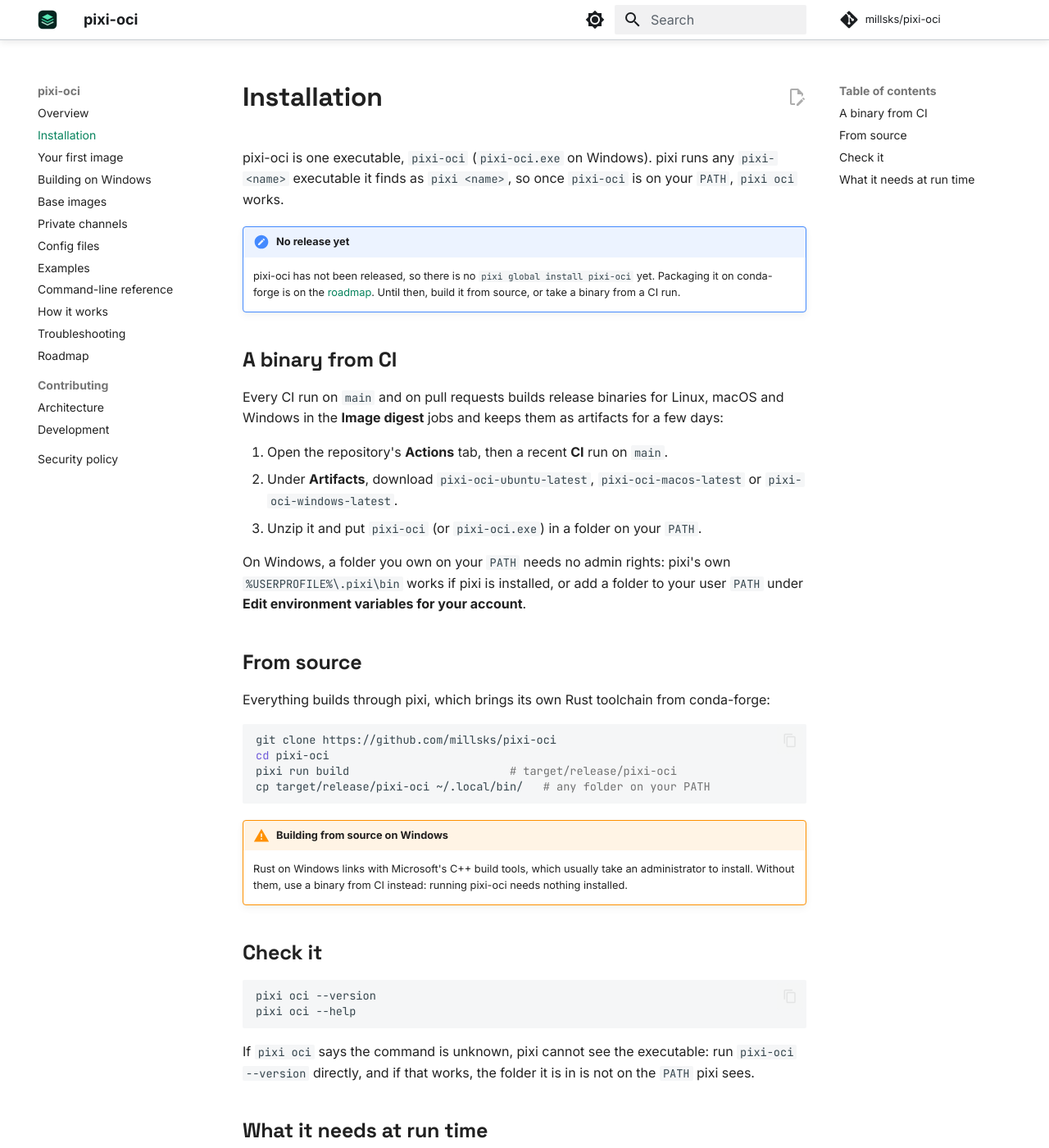
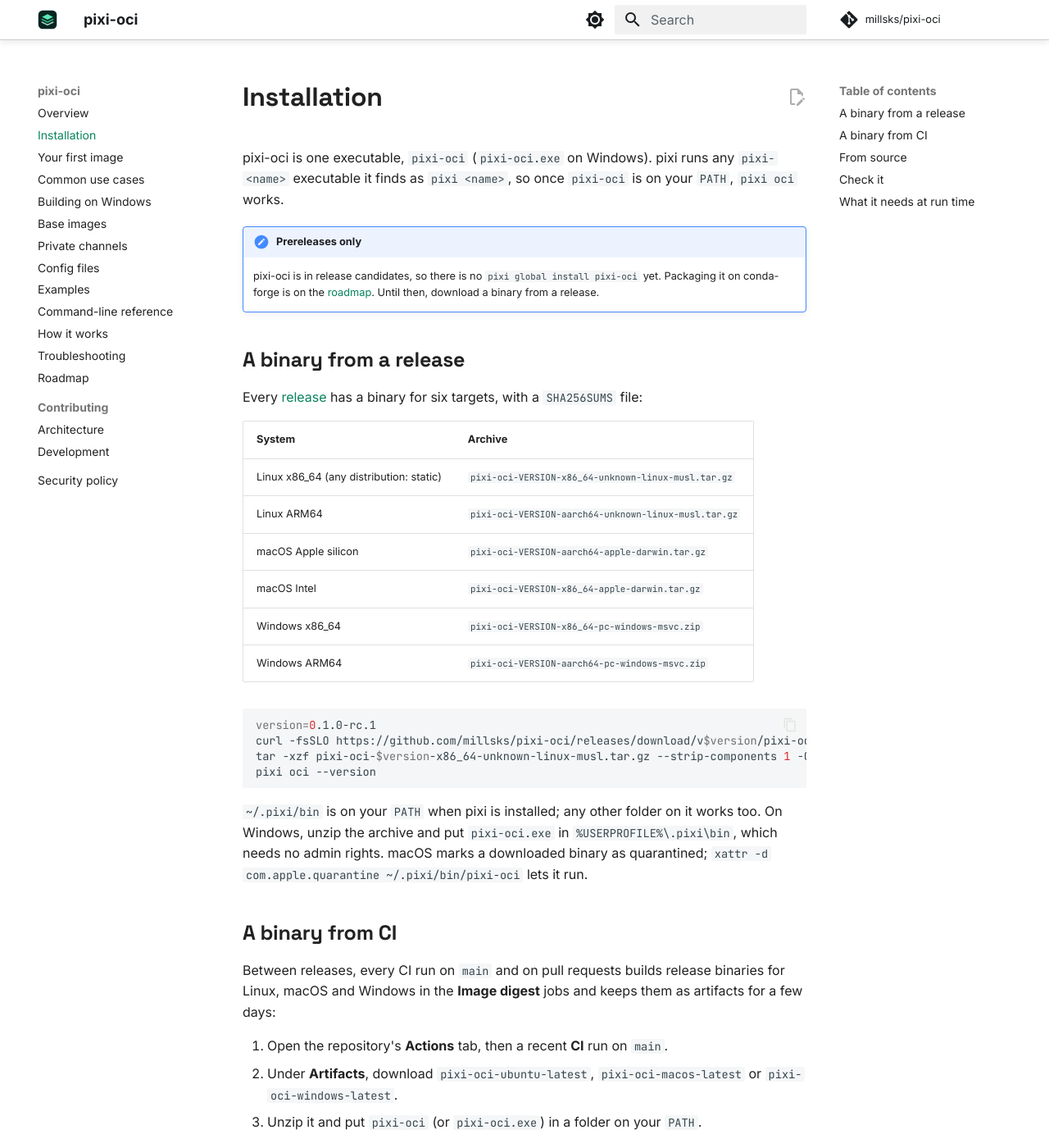
Before and after one commit to millsks/pixi-oci, an MkDocs documentation site: the page built from docs/installation.md, in a window 1280 px wide and 1400 px high. Shown: the whole window at 82% size. Built offline with MkDocs 1.6.1 and Material for MkDocs 9.7.7, drawn with Linux system fonts in a browser that asks for light colours; comment, search, counter and statistics services are not loaded; the version menu is left out.

Commit message:
feat(release): release workflow, 0.1.0-rc.1, and a common use cases guide
A vX.Y.Z tag builds static Linux (musl), macOS and Windows binaries for x86_64 and
ARM64 and publishes them with SHA256SUMS; a tag with a pre-release part is published
as a prerelease and its docs deploy under its version only. Pull requests that touch
the workflow build every target without publishing.

docs/use-cases.md collects recipes: an application image, an image in pixi.toml, a
task as the command, CI on GitHub and GitLab, private registries and chunked pushes,
Windows, private channels, grouped layers, ARM, and reproducibility.

Refs #20

Co-Authored-By: Claude Opus 5.5 <noreply@anthropic.com>
Claude-Session: https://claude.ai/code/session_01EkEW8SBRMFZzGv5JfWEtUT

````diff
--- a/Cargo.toml
+++ b/Cargo.toml
@@ -1,6 +1,6 @@
 [package]
 name = "pixi-oci"
-version = "0.1.0"
+version = "0.1.0-rc.1"
 edition = "2024"
 rust-version = "1.95"
 description = "Build OCI container images straight from a pixi.lock, without a Dockerfile or a Docker daemon"
--- a/docs/installation.md
+++ b/docs/installation.md
@@ -3,14 +3,38 @@
 pixi-oci is one executable, `pixi-oci` (`pixi-oci.exe` on Windows). pixi runs any `pixi-<name>` executable it finds as
 `pixi <name>`, so once `pixi-oci` is on your `PATH`, `pixi oci` works.
 
-!!! note "No release yet"
+!!! note "Prereleases only"
 
-    pixi-oci has not been released, so there is no `pixi global install pixi-oci` yet. Packaging it on conda-forge is
-    on the [roadmap](roadmap.md). Until then, build it from source, or take a binary from a CI run.
+    pixi-oci is in release candidates, so there is no `pixi global install pixi-oci` yet. Packaging it on conda-forge
+    is on the [roadmap](roadmap.md). Until then, download a binary from a release.
+
+## A binary from a release
+
+Every [release](https://github.com/millsks/pixi-oci/releases) has a binary for six targets, with a `SHA256SUMS` file:
+
+| System | Archive |
+|---|---|
+| Linux x86_64 (any distribution: static) | `pixi-oci-VERSION-x86_64-unknown-linux-musl.tar.gz` |
+| Linux ARM64 | `pixi-oci-VERSION-aarch64-unknown-linux-musl.tar.gz` |
+| macOS Apple silicon | `pixi-oci-VERSION-aarch64-apple-darwin.tar.gz` |
+| macOS Intel | `pixi-oci-VERSION-x86_64-apple-darwin.tar.gz` |
+| Windows x86_64 | `pixi-oci-VERSION-x86_64-pc-windows-msvc.zip` |
+| Windows ARM64 | `pixi-oci-VERSION-aarch64-pc-windows-msvc.zip` |
+
+```sh
+version=0.1.0-rc.1
+curl -fsSLO https://github.com/millsks/pixi-oci/releases/download/v$version/pixi-oci-$version-x86_64-unknown-linux-musl.tar.gz
+tar -xzf pixi-oci-$version-x86_64-unknown-linux-musl.tar.gz --strip-components 1 -C ~/.pixi/bin pixi-oci-$version-x86_64-unknown-linux-musl/pixi-oci
+pixi oci --version
+```
+
+`~/.pixi/bin` is on your `PATH` when pixi is installed; any other folder on it works too. On Windows, unzip the
+archive and put `pixi-oci.exe` in `%USERPROFILE%\.pixi\bin`, which needs no admin rights. macOS marks a downloaded
+binary as quarantined; `xattr -d com.apple.quarantine ~/.pixi/bin/pixi-oci` lets it run.
 
 ## A binary from CI
 
-Every CI run on `main` and on pull requests builds release binaries for Linux, macOS and Windows in the **Image
+Between releases, every CI run on `main` and on pull requests builds release binaries for Linux, macOS and Windows in the **Image
 digest** jobs and keeps them as artifacts for a few days:
 
 1. Open the repository's **Actions** tab, then a recent **CI** run on `main`.
--- a/mkdocs.yml
+++ b/mkdocs.yml
@@ -21,6 +21,7 @@ nav:
   - Overview: index.md
   - Installation: installation.md
   - Your first image: first-image.md
+  - Common use cases: use-cases.md
   - Building on Windows: windows.md
   - Base images: base-images.md
   - Private channels: private-channels.md
````
Also changed, not shown: README.md (+7 -6 lines), docs/index.md (+4 -0 lines), docs/use-cases.md (added, +267 -0 lines), 2 other files.
